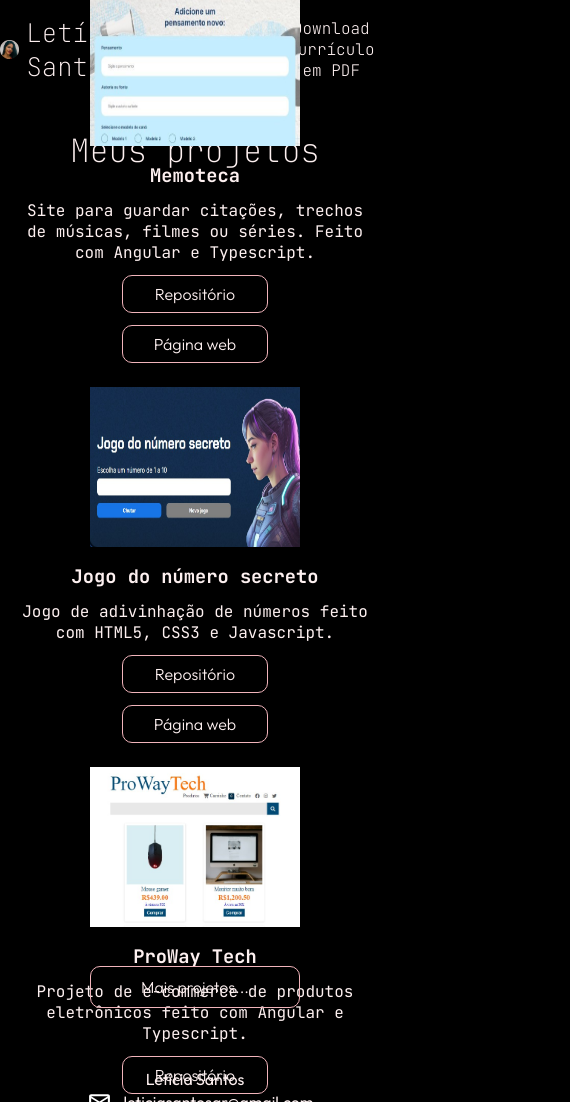
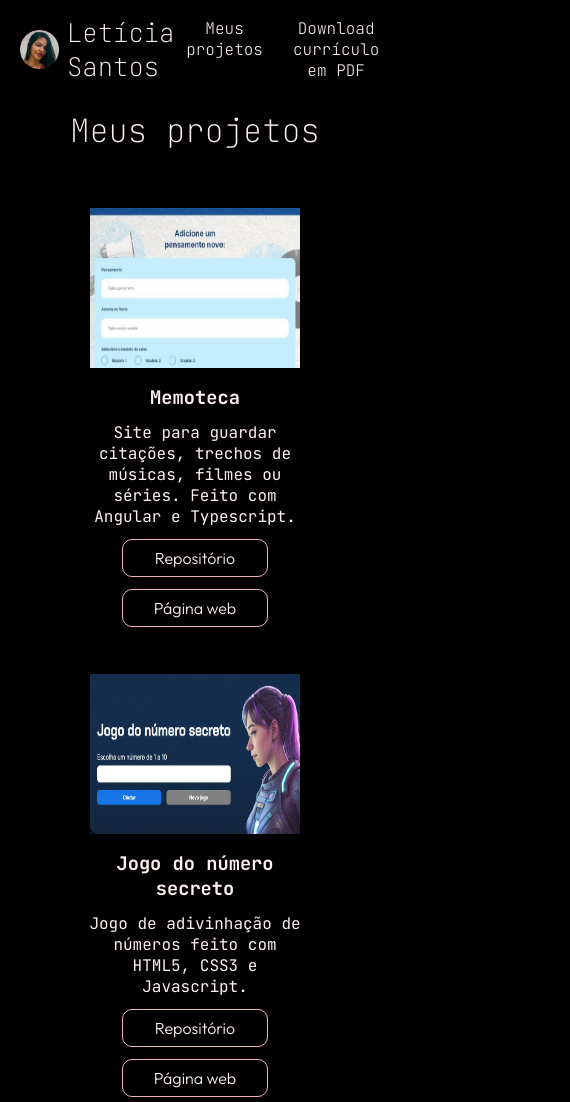
Before and after one commit to leticiaa-s/portfolio, a plain HTML site: page projetos.html in a window 390 px wide. Shown: the top 1102 px of the page, 570 px wide, since content can reach past the window. Drawn offline with Linux system fonts and the light colour scheme.

Commit message:
bugfix:correcao-responsividade-mobile

```diff
--- a/css/style_index.css
+++ b/css/style_index.css
@@ -165,8 +165,13 @@ header{
 
     header{
         box-sizing: border-box;
-        padding: 4% 5% 4% 0%;
+        padding: 4% 5% 4% 10%;
         align-items: center;
+        gap: 5%;
+    }
+
+    .foto__perfil{
+        width: 20%;
     }
 
     .section__header h1{
@@ -179,7 +184,7 @@ header{
     }
 
     .apresentacao{
-        padding: 4%;
+        padding: 4% 15%;
     }
 
     .apresentacao__conteudo{
@@ -202,3 +207,14 @@ header{
         padding: 5% 0%;
     }
 }
+
+@media(max-width: 670px){
+
+    .foto__perfil{
+        width: 25%;
+    }
+
+    .section__header h1{
+        font-size: 1.3rem;
+    }
+}
--- a/css/style_projetos.css
+++ b/css/style_projetos.css
@@ -26,8 +26,6 @@ header{
 }
 
 .foto__perfil{
-    /* width: 80px;
-    height: 80px; */
     margin-right: 8px;
     width: 10%;
 }
@@ -77,14 +75,14 @@ h1{
     flex-direction: column;
     justify-content: center;
     align-items: center;
-    gap: 30px;
+    gap: 20px;
 }
 
 .projetos h2{
     font-family: 'JetBrains Mono', sans-serif;
     font-weight: lighter;
     margin-top: 10px;
-    margin-bottom: 8px;
+    margin-bottom: 18px;
     font-size: 2rem;
 }
 
@@ -153,7 +151,7 @@ h1{
 }
 
 .footer__infos{
-    font-family: 'Outfit', sans-serif;
+    font-family: 'JetBrains Mono', monospace;
     font-size: 1rem;
     box-sizing: border-box;
     display: flex;
@@ -180,8 +178,9 @@ h1{
 
     header{
         box-sizing: border-box;
-        padding: 4% 5% 4% 0%;
+        padding: 4% 5% 4% 5%;
         align-items: center;
+        /* gap: 5%; */
     }
 
     .section__header h1{
@@ -193,16 +192,22 @@ h1{
         text-align: center;
     }
 
-    .projetos{
-        padding: 5%;
-    }
+    /* .projetos{
+        display: flex;
+        flex-direction: column;
+        gap: 15%;
+    } */
 
     .detalhes__projetos{
         width: auto;
         display: flex;
         flex-direction: column;
-        justify-content: center;
-        padding: 55%;
+        height: 100%;
+    }
+
+    .detalhes__projetos__projeto{
+        width: 220px;
+        margin: 10% 0%;
     }
 
     .footer__infos{
@@ -213,3 +218,37 @@ h1{
         padding: 3% 0%;
     }
 }
+
+@media(max-width: 670px){
+
+    header{
+        gap: 5%;
+    }
+
+    a.link__home{
+        font-size: 1.6rem;
+    }
+
+    .foto__perfil{
+        width: 25%;
+    }
+
+    .section__header h1{
+        font-size: 1.3rem;
+    }
+
+    .detalhes__projetos{
+        width: auto;
+        height: 100%;
+    }
+
+    .detalhes__projetos__projeto{
+        width: 220px;
+        margin: 5% 0%;
+    }
+
+    footer.footer__infos {
+        padding-top: 5%;
+        padding-bottom: 5%;
+    }
+}
--- a/projetos.html
+++ b/projetos.html
@@ -27,8 +27,8 @@
     </header>
     <main class="projetos">
       <h2>Meus projetos</h2>
-      <div class="detalhes__projetos">
-        <section class="detalhes__projetos__projeto">
+      <section class="detalhes__projetos">
+        <article class="detalhes__projetos__projeto">
           <img class="miniatura__projeto" src="assets/projeto_memoteca.jpg" alt="miniatura do site memoteca" />
           <h3>Memoteca</h3>
           <p>Site para guardar citações, trechos de músicas, filmes ou séries. Feito com Angular e Typescript.</p>
@@ -38,8 +38,8 @@
           <a class="link__github__deploy"
           href="https://memoteca-five.vercel.app/criarPensamento"
           target="_blank">Página web</a>
-        </section>
-        <section class="detalhes__projetos__projeto">
+        </article>
+        <article class="detalhes__projetos__projeto">
           <img class="miniatura__projeto" src="assets/jogo_numero_secreto.jpg" alt="miniatura do site do jogo do número secreto" />
           <h3>Jogo do número secreto</h3>
           <p>Jogo de adivinhação de números feito com HTML5, CSS3 e Javascript.</p>
@@ -51,8 +51,8 @@
           href="https://jogo-do-numero-secreto-five-hazel.vercel.app/"
           target="_blank">
           Página web</a>
-        </section>
-        <section class="detalhes__projetos__projeto">
+        </article>
+        <article class="detalhes__projetos__projeto">
           <img class="miniatura__projeto" src="assets/proway_tech.jpg" alt="miniatura do site ProWay Tech" />
           <h3>ProWay Tech</h3>
           <p>Projeto de e-commerce de produtos eletrônicos feito com Angular e Typescript.</p>
@@ -64,8 +64,8 @@
           href="https://proway-tech.vercel.app/produtos"
           target="_blank">
           Página web</a>
-        </section>
-      </div>
+        </article>
+      </section>
       <a
       class="link__maisProjetos"
       href="https://github.com/leticiaa-s?tab=repositories"
```
